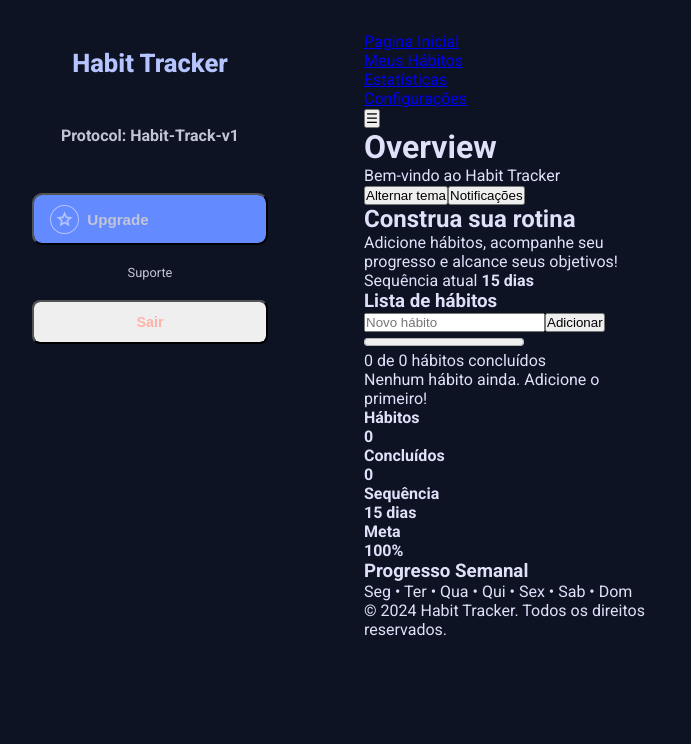
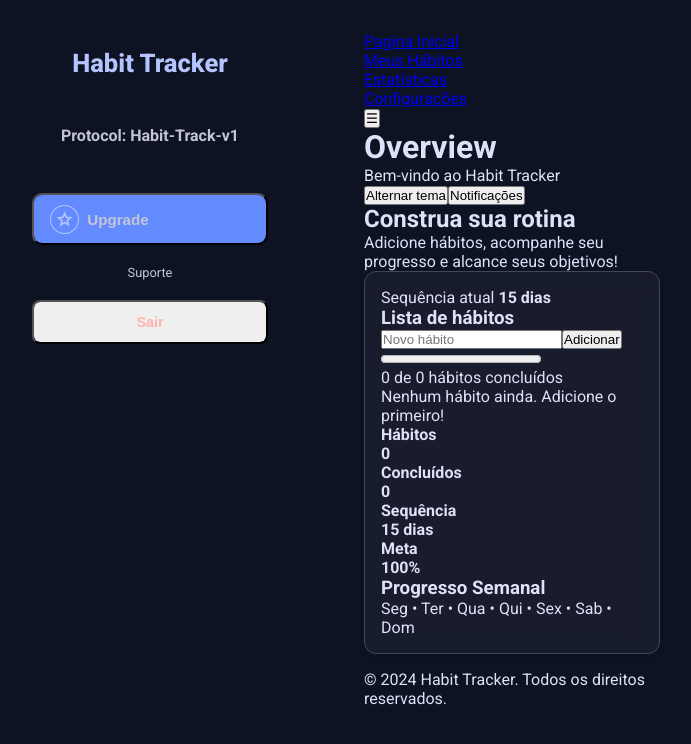
Before and after one commit to devseravali/habit-tracker, a React (Vite) app in the folder habit-tracker-react/: page /overview in a window 1280 px wide. Shown: the top 744 px of the page, without its empty margins (0-691 px from the left). Built offline with nearby package versions, Linux system fonts and the light colour scheme.

Commit message:
feat: remove seções de hábitos e progresso da página inicial, mantendo apenas o componente Card

```diff
--- a/habit-tracker-react/src/pages/PaginaInicial/PaginaInicial.tsx
+++ b/habit-tracker-react/src/pages/PaginaInicial/PaginaInicial.tsx
@@ -1,5 +1,6 @@
 import { Header } from '../../components/Header/Header';
 import { Footer } from '../../components/Footer/Footer';
+import { Card } from '../../components/Card/Card';
 
 interface PaginaInicialProps {
   pageTitle: string;
@@ -42,72 +43,8 @@ export const PaginaInicial = ({ pageTitle }: PaginaInicialProps) => {
                 objetivos!
               </p>
             </div>
-
-            <div>
-              <div>
-                Sequência atual <strong>15 dias</strong>
-              </div>
-            </div>
+            <Card />
           </section>
-
-          <div>
-            <section>
-              <h3>Lista de hábitos</h3>
-
-              <form>
-                <input type="text" placeholder="Novo hábito" maxLength={60} />
-
-                <button type="submit">Adicionar</button>
-              </form>
-
-              <div>
-                <progress value={0} max={100} />
-                <p>0 de 0 hábitos concluídos</p>
-              </div>
-
-              <section>
-                <ul></ul>
-
-                <article>
-                  <p>Nenhum hábito ainda. Adicione o primeiro!</p>
-                </article>
-              </section>
-            </section>
-
-            <aside>
-              <ul>
-                <li>
-                  <h4>Hábitos</h4>
-                  <strong>0</strong>
-                </li>
-
-                <li>
-                  <h4>Concluídos</h4>
-                  <strong>0</strong>
-                </li>
-
-                <li>
-                  <h4>Sequência</h4>
-                  <strong>15 dias</strong>
-                </li>
-
-                <li>
-                  <h4>Meta</h4>
-                  <strong>100%</strong>
-                </li>
-              </ul>
-
-              <div>
-                <h3>Progresso Semanal</h3>
-
-                <div>
-                  <div></div>
-                </div>
-
-                <p>Seg • Ter • Qua • Qui • Sex • Sab • Dom</p>
-              </div>
-            </aside>
-          </div>
         </main>
       </div>
       <Footer />
```
